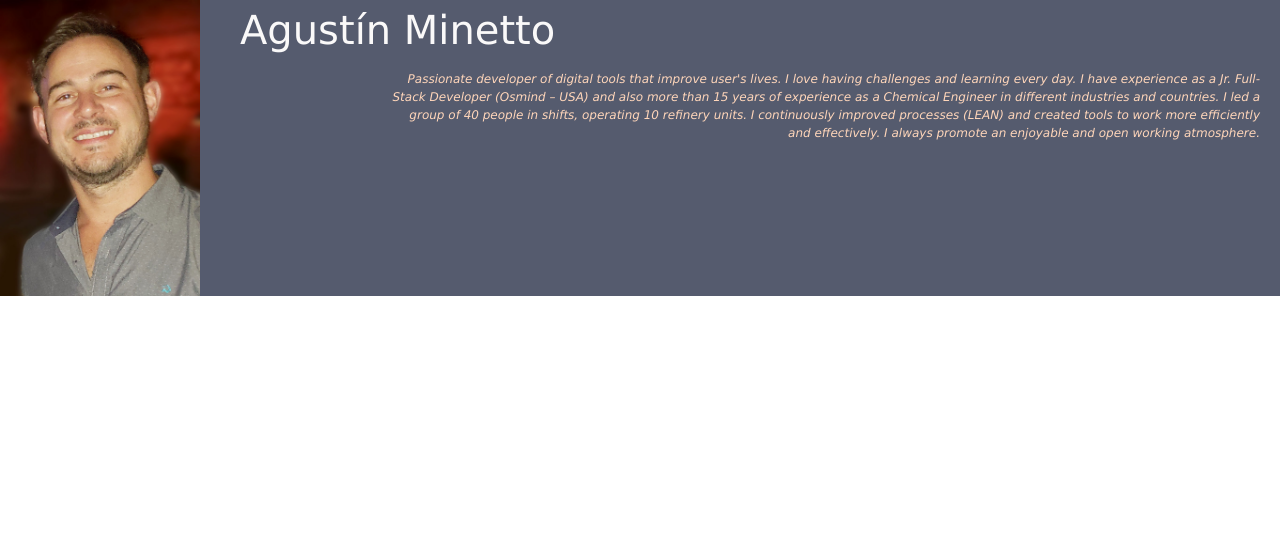
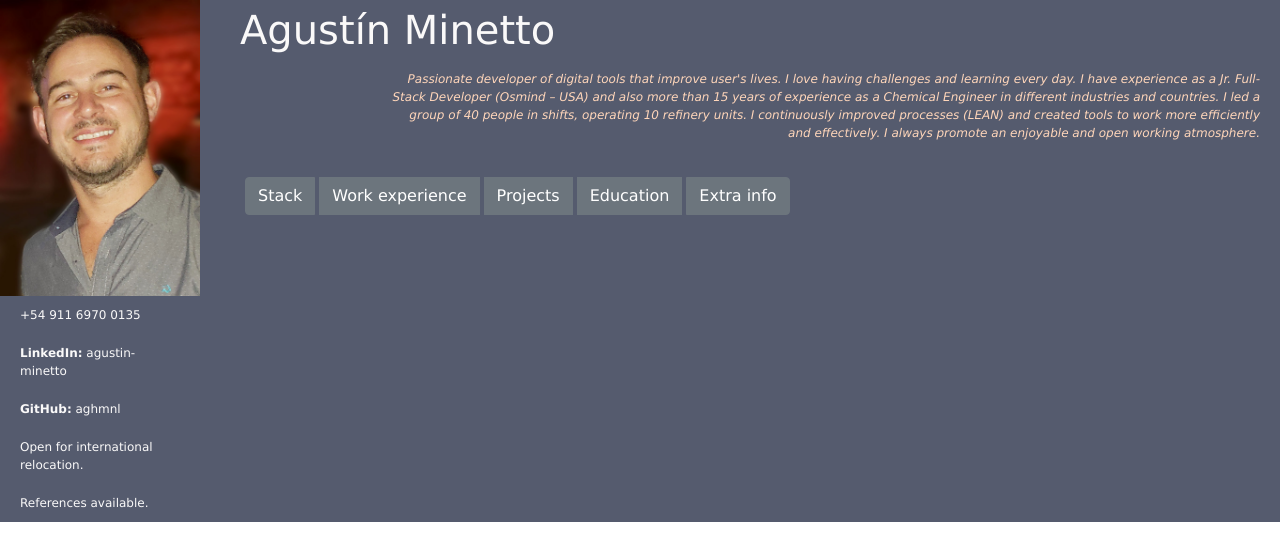
Before and after one commit to aghmnl/my-app, a React (Create React App) app: page / in a window 1280 px wide. Shown: the top 560 px of the page. Built offline with nearby package versions, Linux system fonts and the light colour scheme.

Commit message:
Sections and personal details

```diff
--- a/src/App.css
+++ b/src/App.css
@@ -11,6 +11,7 @@
 	padding: 0;
 	margin: 0;
 	font-family: 'Lucida Sans', 'Lucida Sans Regular', 'Lucida Grande', 'Lucida Sans Unicode', Geneva, Verdana, sans-serif;
+	display: flex;
 }
 
 .columnas {
@@ -53,10 +54,22 @@
 	font-size: 12px;
 }
 
+.list-group-item {
+	color: var(--color4);
+	background-color: var(--color1);
+	border: none;
+	padding: 10px 20px 10px 20px;
+}
+
 .emphasis {
 	color: var(--color5);
 	font-size: 12px;
 	font-style: italic;
 	text-align: right;
 	margin-left: 150px;
+	margin-bottom: 30px;
 }
+
+.btn {
+	margin: 5px;
+}
--- a/src/App.jsx
+++ b/src/App.jsx
@@ -1,28 +1,45 @@
 import React from 'react'
-import { Container, Col, Row, Image } from 'react-bootstrap'
+import { Container, Col, Row, Image, ButtonGroup, Button, ListGroup } from 'react-bootstrap'
 import agus from '../src/images/Agus.png'
 import './App.css'
 
 function App() {
 	return (
 		<Container fluid className="principal">
-			<Row className="columnas">
 			<Col className="columnaIzquierda">
 				<Image src={agus} className="foto" />
+				<ListGroup variant="flush" className="text">
+					<ListGroup.Item action href="https://wa.me/5491169700135" target="_blank">
+						+54 911 6970 0135
+					</ListGroup.Item>
+					<ListGroup.Item action href="https://www.linkedin.com/in/agustin-minetto/" target="_blank">
+						<b>LinkedIn:</b> agustin-minetto
+					</ListGroup.Item>
+					<ListGroup.Item action href="https://github.com/aghmnl" target="_blank">
+						<b>GitHub:</b> aghmnl
+					</ListGroup.Item>
+					<ListGroup.Item as="li">Open for international relocation.</ListGroup.Item>
+					<ListGroup.Item as="li">References available.</ListGroup.Item>
+				</ListGroup>
 			</Col>
-
 			<Col className="columnaDerecha">
 				<Row className="title">Agustín Minetto</Row>
-
 				<Row className="emphasis">
-						{/*eslint-disable-next-line prettier/prettier*/}
-						Passionate developer of digital tools that improve user&apos;s lives. I love having challenges and learning every day. I have experience as a
-						Jr. Full-Stack Developer (Osmind – USA) and also more than 15 years of experience as a Chemical Engineer in different industries and
-						countries. I led a group of 40 people in shifts, operating 10 refinery units. I continuously improved processes (LEAN) and created tools to
-						work more efficiently and effectively. I always promote an enjoyable and open working atmosphere.
+					Passionate developer of digital tools that improve user&apos;s lives. I love having challenges and learning every day. I have experience as a Jr.
+					Full-Stack Developer (Osmind – USA) and also more than 15 years of experience as a Chemical Engineer in different industries and countries. I led
+					a group of 40 people in shifts, operating 10 refinery units. I continuously improved processes (LEAN) and created tools to work more efficiently
+					and effectively. I always promote an enjoyable and open working atmosphere.
+				</Row>
+				<Row>
+					<ButtonGroup>
+						<Button variant="secondary">Stack</Button>
+						<Button variant="secondary">Work experience</Button>
+						<Button variant="secondary">Projects</Button>
+						<Button variant="secondary">Education</Button>
+						<Button variant="secondary">Extra info</Button>
+					</ButtonGroup>
 				</Row>
 			</Col>
-			</Row>
 		</Container>
 	)
 }
```
Lines whose indentation alone changed are shown as unchanged.
